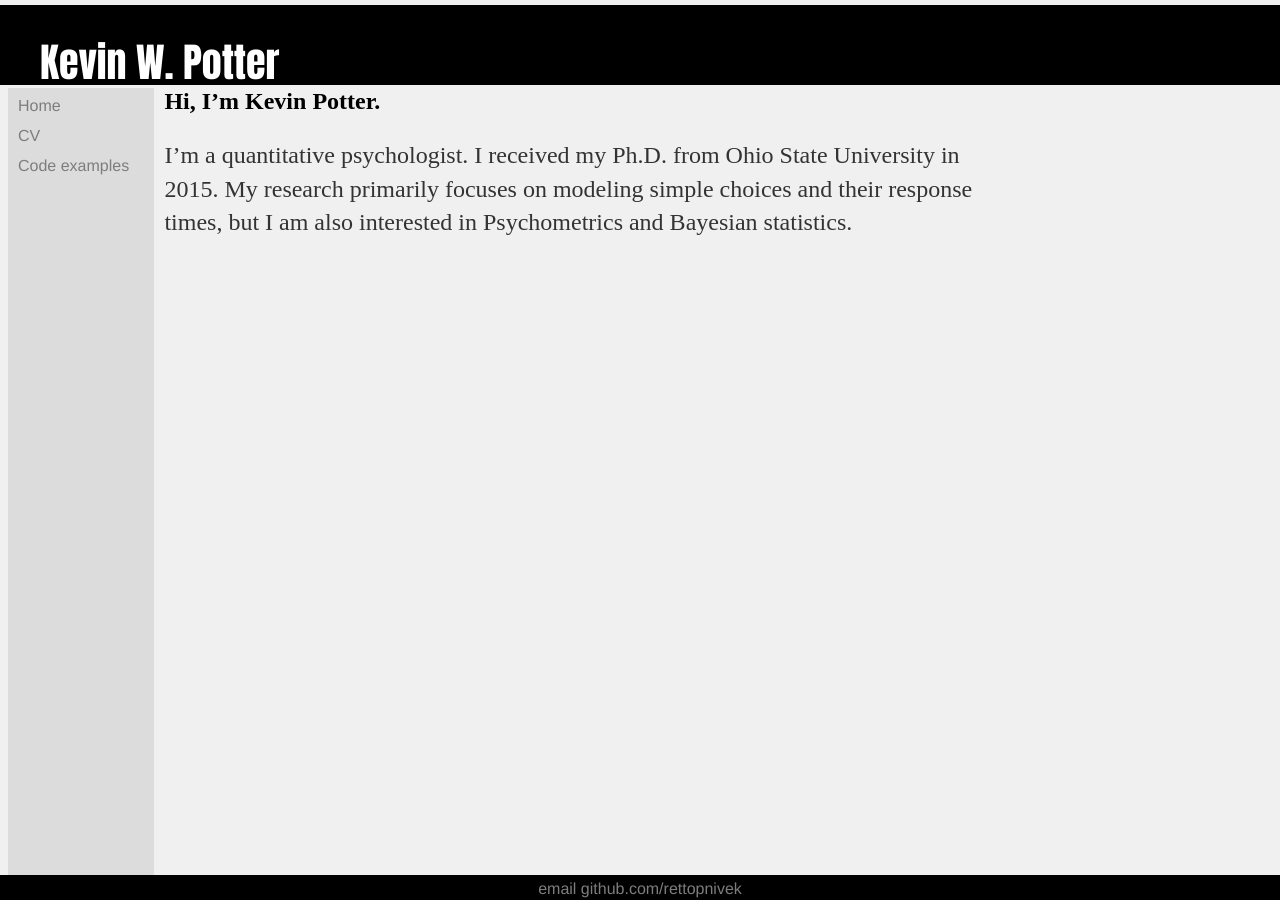
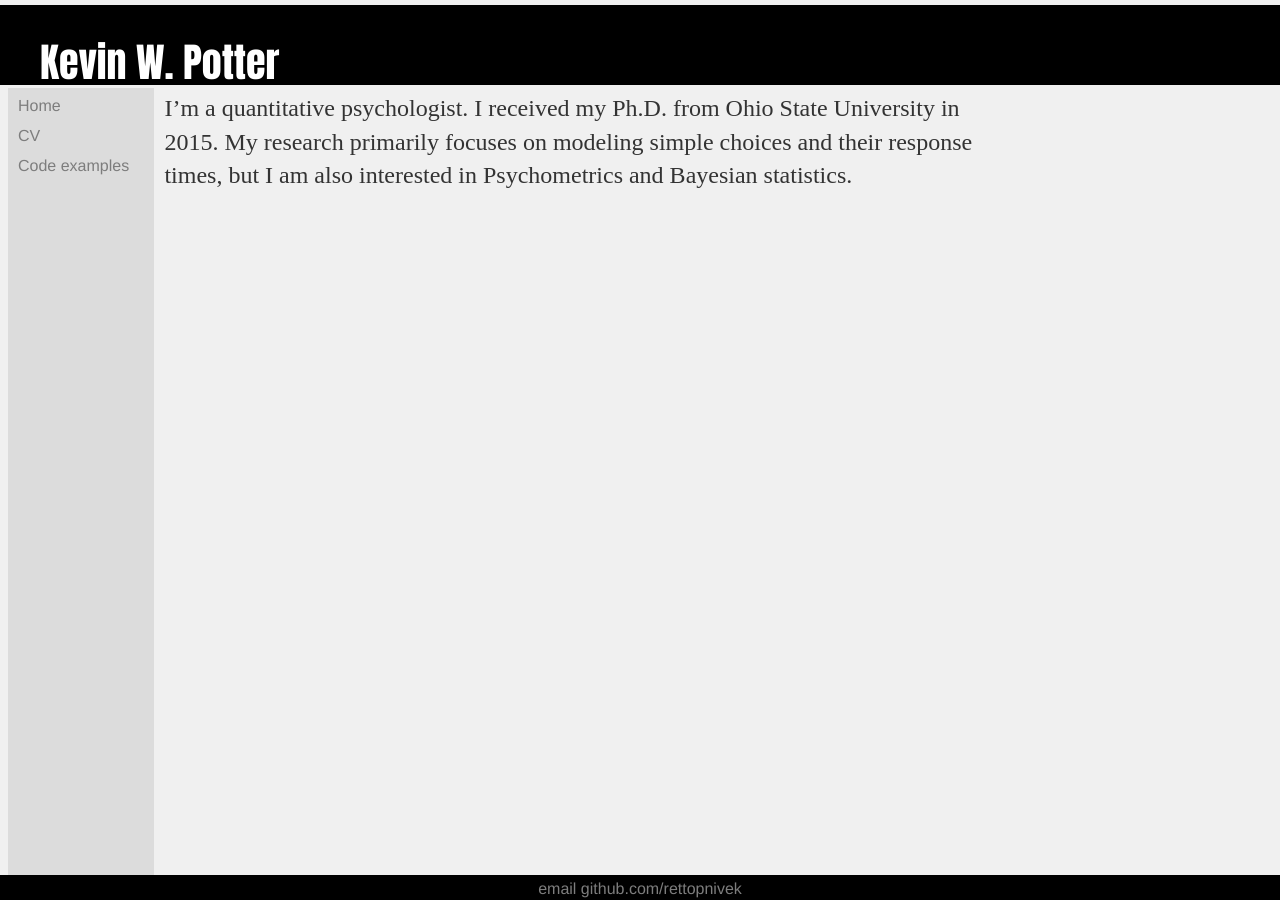
Before and after one commit to rettopnivek/rettopnivek.github.io, a Jekyll site: the page built from index.md, in a window 1280 px wide and 900 px high. Built offline with Jekyll 4.4.1, drawn with Linux system fonts in a browser that asks for light colours.

Commit message:
Update index.md

```diff
--- a/index.md
+++ b/index.md
@@ -3,6 +3,4 @@ layout: default
 title: Kevin Potter
 ---
 
-## Hi, I'm Kevin Potter.
-
 I'm a quantitative psychologist. I received my Ph.D. from Ohio State University in 2015. My research primarily focuses on modeling simple choices and their response times, but I am also interested in Psychometrics and Bayesian statistics.
```
